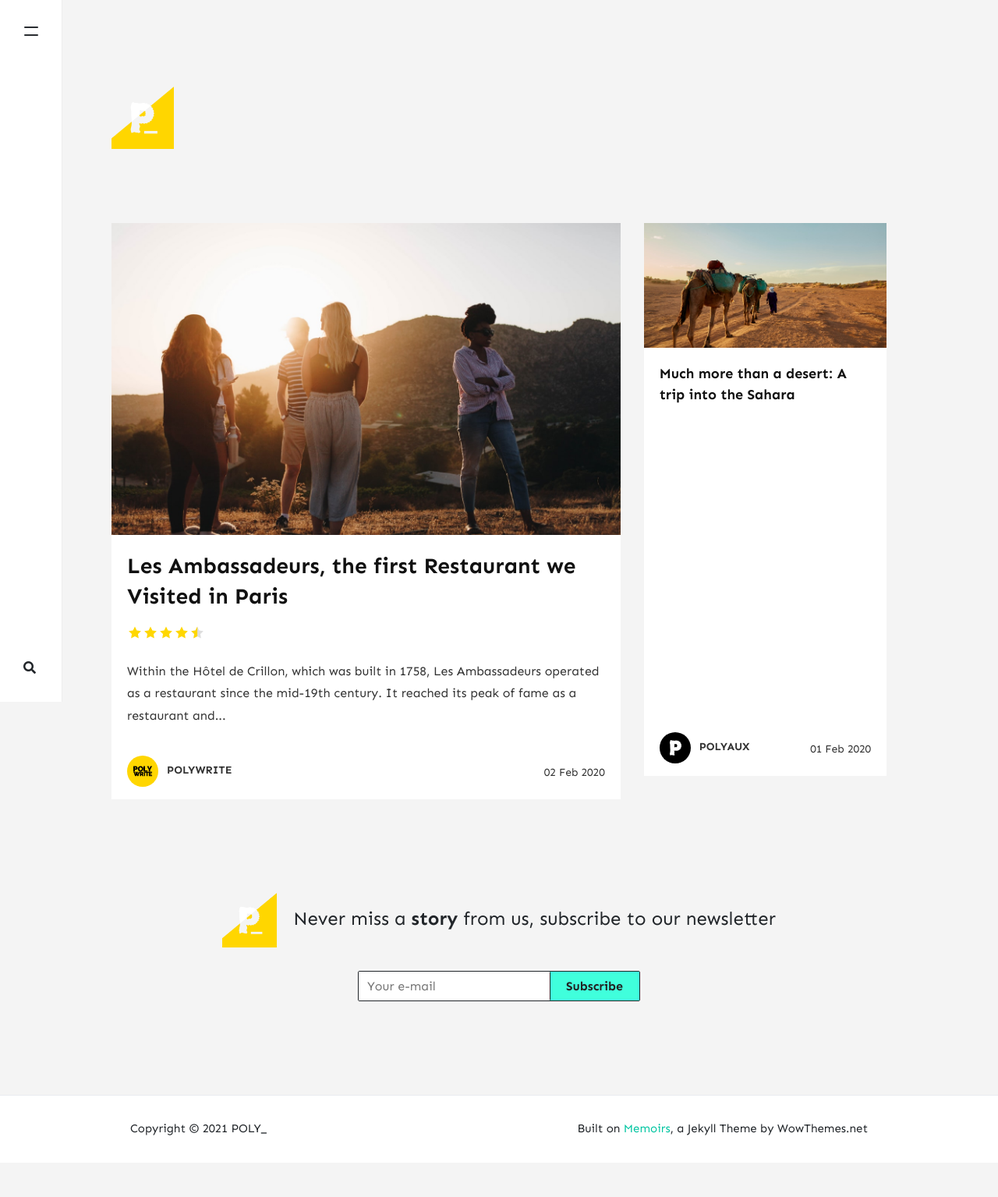
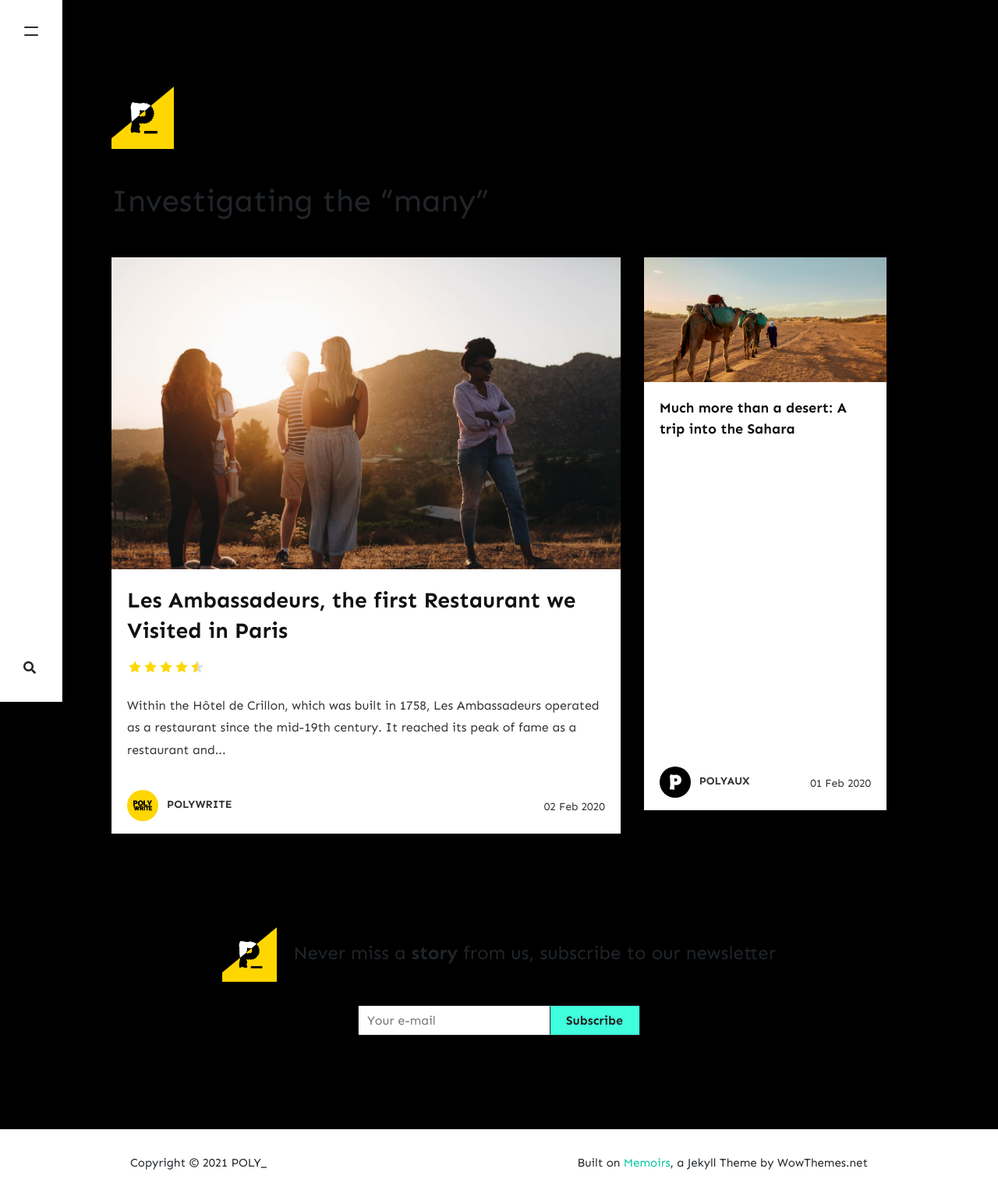
Before and after one commit to polywriteaux/polywriteaux.github.io, a Jekyll site: the page built from index.html, in a window 1280 px wide. Shown: the whole page at 78% size. Built offline with Jekyll 4.4.1, drawn with Linux system fonts in a browser that asks for light colours; nearby versions of some CDN libraries; the list of posts is cut into pages by our own code; comment, search, counter and statistics services are not loaded; before the commit the page ends 1491 px from its top, so only the background shows below that.

Commit message:
style update

```diff
--- a/_config.yml
+++ b/_config.yml
@@ -1,7 +1,7 @@
 # Site
 name: "POLY_"
 title: "POLY_"
-description: #"Where we investigate the “many” of culture, music and science"
+description: "Investigating the “many”" #of culture, music and science
 logo: 'assets/images/logo.png'
 favicon: 'assets/images/logo.png'
 baseurl: ''
@@ -17,7 +17,7 @@ authors:
   sal:
     name: POLYWRITE
     display_name: POLYWRITE
-    avatar: 'assets/images/avatar-sal.png'
+    avatar: 'assets/images/avatar-write.png'
     email: 'polywrite@icloud.com'
     web: 'https://many.link/polywrite'
     twitter: https://twitter.com/polywrite
@@ -25,7 +25,7 @@ authors:
   john:
     name: POLYAUX
     display_name: POLYAUX
-    avatar: 'assets/images/avatar.png'
+    avatar: 'assets/images/avatar-aux.png'
     email: 'polyaux@icloud.com'
     web: 'https://linktr.ee/polyaux'
     twitter: https://twitter.com/polyaux
--- a/assets/css/theme.scss
+++ b/assets/css/theme.scss
@@ -22,7 +22,7 @@ body, input, button, select, optgroup, textarea {
 }
 body {
     line-height:1.7;
-    background: #f4f4f4;
+    background: #000;
 }
 a {
     color: darken($primary, 24%);
@@ -46,7 +46,7 @@ h1,h2,h3,h4,h5,h6 {
     font-weight:300;
     line-height:1.2;
     font-size:25px;
-    text-transform: uppercase;
+    // text-transform: uppercase;
 
     @include media-breakpoint-up(sm) {
         font-size:40px;
@@ -582,7 +582,7 @@ img, img:hover {
         }
     }
     span.body {
-        color: $gray-500;
+        color: $white;
         line-height:1.7;
         display:block;
         margin-bottom:10px;
```
Also changed, not shown: assets/images/avatar-aux.png (renamed from assets/images/avatar.png), assets/images/avatar-write.png (renamed from assets/images/avatar-sal.png).
